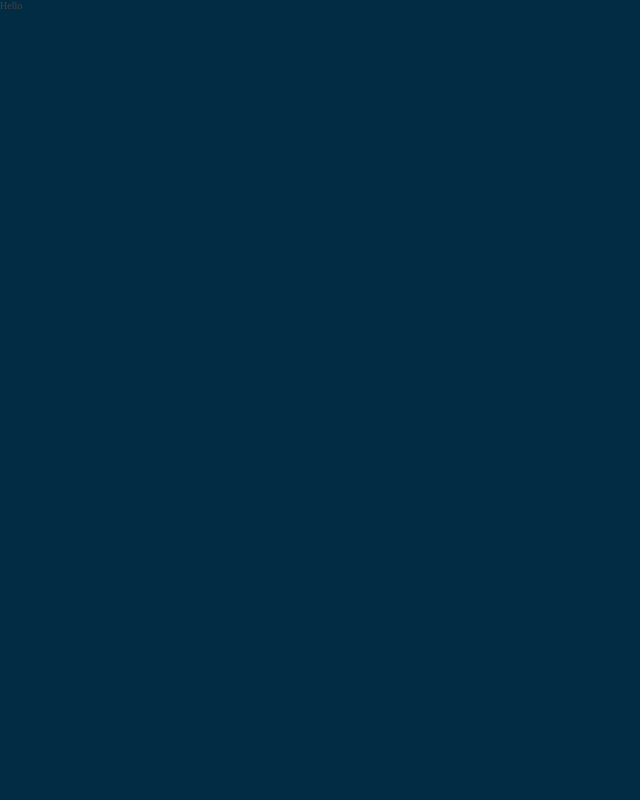
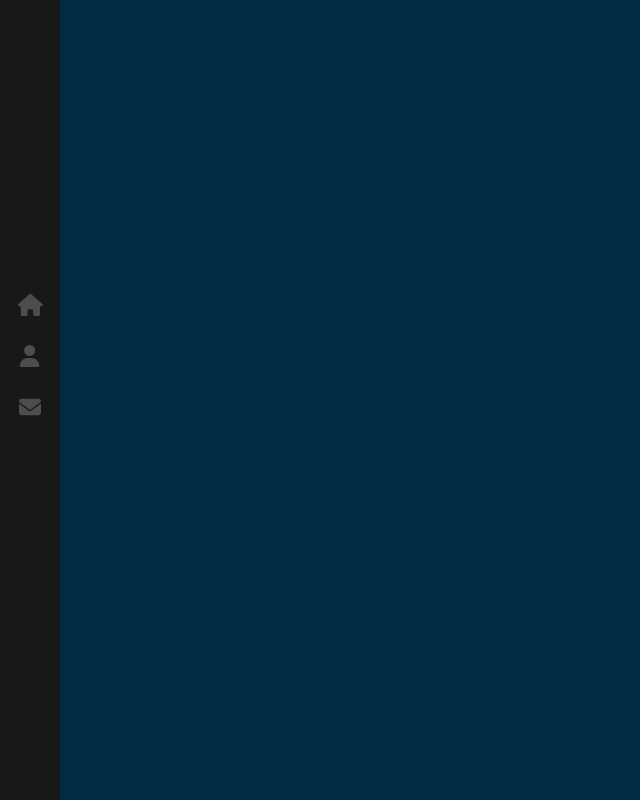
Before and after one commit to dlalloyd/super-duper-react-portfolio, a React (Create React App) app: page / in a window 1280 px wide. Shown: the whole page, without its empty margins (0-640 px from the left). Built offline with nearby package versions, Linux system fonts and the light colour scheme.

Commit message:
made sidebar

```diff
--- a/src/components/Layout/Sidebar/index.js
+++ b/src/components/Layout/Sidebar/index.js
@@ -0,0 +1,40 @@
+import { faEnvelope, faHouse, faUser } from '@fortawesome/free-solid-svg-icons'
+import { FontAwesomeIcon } from '@fortawesome/react-fontawesome'
+import { Link, NavLink } from 'react-router-dom'
+import './index.scss'
+
+const Sidebar = () => (
+  <div className="nav-bar">
+    <nav>
+      <NavLink exact="true" activeclassname="active" to="/">
+        <FontAwesomeIcon icon={faHouse} color="#4d4d4e" />
+      </NavLink>
+      <NavLink exact="true" activeclassname="about-link" to="/about">
+        <FontAwesomeIcon icon={faUser} color="#4d4d4e" />
+      </NavLink>{' '}
+      <NavLink exact="true" activeclassname="contact-link" to="/contact">
+        <FontAwesomeIcon icon={faEnvelope} color="#4d4d4e" />
+      </NavLink>
+    </nav>
+
+    <ul>
+      {/* <li>
+        <a target="_blank" rel="noreferrer" href="">
+          <FontAwesomeIcon icon={faLinkedIn} color="#4dd4d4e"></FontAwesomeIcon>
+        </a>
+      </li>
+      <li>
+        <a target="_blank" rel="noreferrer" href="">
+          <FontAwesomeIcon icon={faGithub} color="#4dd4d4e"></FontAwesomeIcon>
+        </a>
+      </li>
+      <li>
+        <a target="_blank" rel="noreferrer" href="">
+          <FontAwesomeIcon icon={faFacebook} color="#4dd4d4e"></FontAwesomeIcon>
+        </a>
+      </li> */}
+    </ul>
+  </div>
+)
+
+export default Sidebar
--- a/src/components/Layout/Sidebar/index.scss
+++ b/src/components/Layout/Sidebar/index.scss
@@ -0,0 +1,105 @@
+.nav-bar {
+  background: #181818;
+  width: 60px;
+  height: 100%;
+  position: absolute;
+  top: 0;
+  z-index: 3;
+  min-height: 500px;
+
+  nav {
+    display: block;
+    text-align: center;
+    position: absolute;
+    height: 210px;
+    top: 50%;
+    margin-top: -120px;
+    width: 100%;
+  }
+
+  a {
+    font-size: 22px;
+    color: #4d4d4d;
+    display: block;
+    line-height: 51px;
+    height: 51px;
+    position: relative;
+    text-decoration: none;
+
+    i {
+      transition: all 0.3s ease-out;
+    }
+    &hover {
+      color: #ffd700;
+
+      svg {
+        opacity: 0;
+      }
+
+      &after {
+        opacity: 1;
+      }
+
+      &after {
+        content: '';
+        font-size: 9px;
+        letter-spacing: 2px;
+        position: absolute;
+        bottom: 0;
+        display: block;
+        width: 100%;
+        text-align: center;
+        opacity: 0;
+        transition: all 0.3s ease-out;
+      }
+
+      &:first-child {
+        &::after {
+          content: 'HOME';
+        }
+      }
+    }
+
+    a.about-link {
+      &::after {
+        content: 'ABOUT';
+      }
+    }
+
+    a.contact-link {
+      &::after {
+        content: 'CONTACT';
+      }
+    }
+
+    a.active {
+      svg {
+        color: #ffd700;
+      }
+    }
+  }
+
+  ul {
+    position: absolute;
+    bottom: 20px;
+    width: 100%;
+    display: block;
+    padding: 0;
+    list-style: none;
+    text-align: center;
+    margin: 0;
+
+    li {
+      a {
+        padding: 7px 0;
+        display: block;
+        font-size: 15px;
+        line-height: 16px;
+
+        &:hover svg {
+          color: #ffd700;
+        }
+      }
+    }
+  }
+}
--- a/src/components/Layout/index.js
+++ b/src/components/Layout/index.js
@@ -1,7 +1,12 @@
 import './index.scss'
+import Sidebar from './Sidebar'
 
 const Layout = () => {
-  return <>Hello</>
+  return (
+    <>
+      <Sidebar />
+    </>
+  )
 }
 
 export default Layout
--- a/src/index.css
+++ b/src/index.css
@@ -4,7 +4,7 @@
 
 body {
   margin: 0;
-  font-family: 300 11px/1.4 'Helevetica Neue', 'sans-serif';
+  font: 300 11px/1.4 'Helevetica Neue', 'sans-serif';
   color: #444;
   background: #022c43;
   overflow: hidden;
```
